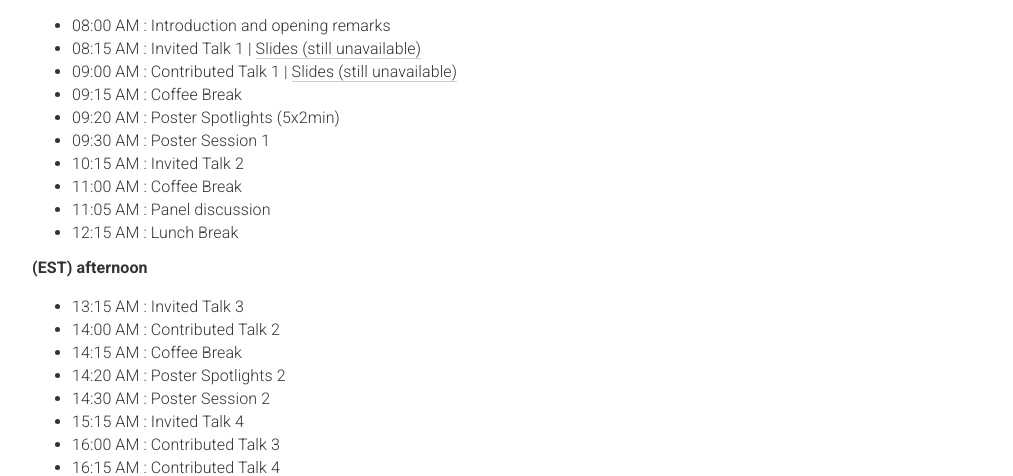
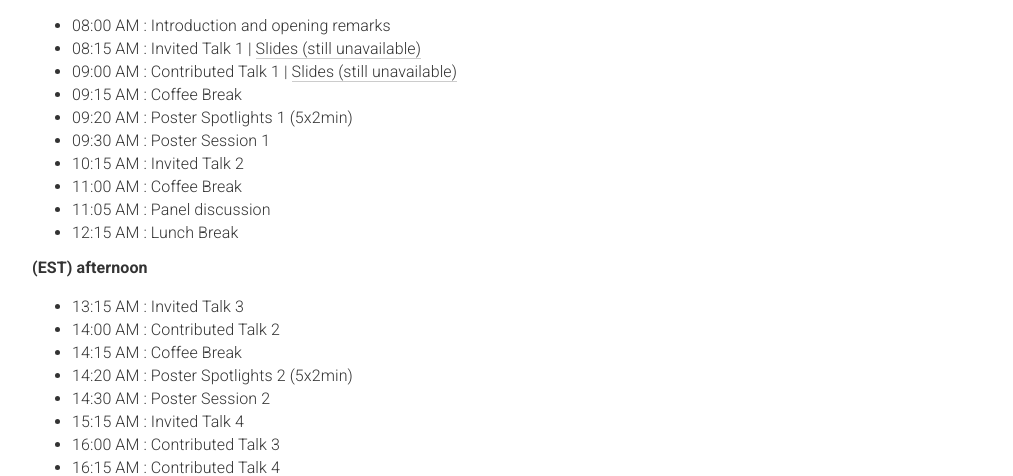
Before and after one commit to dl-de/dl-de.github.io, a Jekyll site: the page built from _pages/home.md, in a window 1280 px wide and 900 px high, scrolled down 1686 px. Shown: the part 152-628 px from the top of the window, without its empty margins (133-1146 px from the left). Built offline with Jekyll 4.4.1, drawn with Linux system fonts in a browser that asks for light colours.

Commit message:
minor changes

```diff
--- a/_pages/home.md
+++ b/_pages/home.md
@@ -170,7 +170,7 @@ The scope of the workshop spans topics at the intersection of DL and DEs, includ
       <li>08:15 AM : Invited Talk 1  | <a href="https://google.com">Slides (still unavailable)</a> </li>
       <li>09:00 AM : Contributed Talk 1  | <a href="https://google.com">Slides (still unavailable)</a> </li>
       <li>09:15 AM : Coffee Break</li>
-      <li>09:20 AM : Poster Spotlights (5x2min)</li>
+      <li>09:20 AM : Poster Spotlights 1 (5x2min)</li>
       <li>09:30 AM : Poster Session 1</li>
       <li>10:15 AM : Invited Talk 2</li>
       <li>11:00 AM : Coffee Break</li>
@@ -182,7 +182,7 @@ The scope of the workshop spans topics at the intersection of DL and DEs, includ
       <li>13:15 AM : Invited Talk 3</li>
       <li>14:00 AM : Contributed Talk 2</li>
       <li>14:15 AM : Coffee Break</li>
-      <li>14:20 AM : Poster Spotlights 2</li>
+      <li>14:20 AM : Poster Spotlights 2 (5x2min)</li>
       <li>14:30 AM : Poster Session 2</li>
       <li>15:15 AM : Invited Talk 4</li>
       <li>16:00 AM : Contributed Talk 3</li>
```
